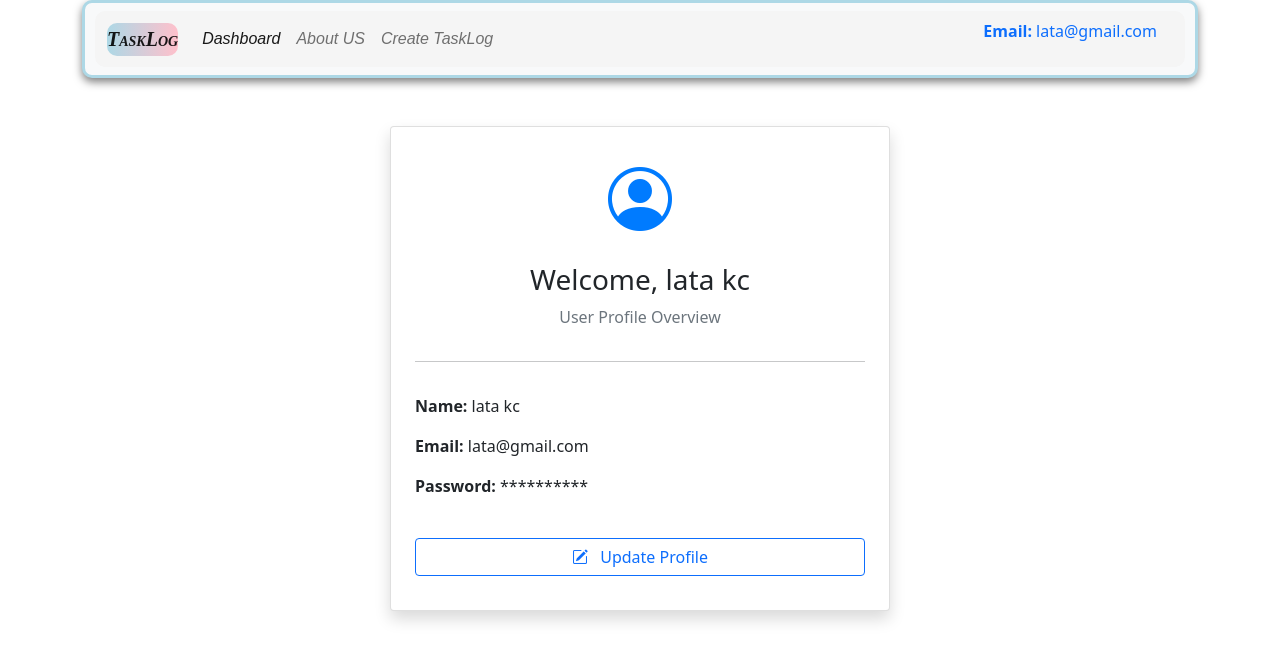
After one commit to KClata17/TaskLog, a Flask app: page /userdash in a window 1280 px wide. The commit adds this page. Shown: the top 661 px of the page. Run offline with Flask 3, Linux system fonts and the light colour scheme; a user stored in the database is signed in.

Commit message:
Add Profile: User Profile page has been added and user can update their data from the profile page.

```diff
--- a/app.py
+++ b/app.py
@@ -4,6 +4,7 @@ from sqlalchemy import create_engine, Column, Integer, String, DateTime
 from datetime import datetime
 from flask_sqlalchemy import SQLAlchemy
 from sqlalchemy.orm import joinedload
+from functools import wraps
 
 import bcrypt
 from werkzeug.security import generate_password_hash
@@ -90,8 +91,11 @@ def home():
     return render_template("home.html")
 
 @app.route('/dashboard')
+@login_required
 def dashboard():
     return render_template("dashboard.html")
+
+
 
 @app.route('/user_reg', methods = ['GET', 'POST'])
 def register():
@@ -128,6 +132,10 @@ def user_detail():
 
 @app.route('/updateuser/<int:user_id>', methods =['POST', 'GET'])
 def updateuser(user_id):
+    if current_user.user_id != user_id:
+        flash("You are not authorized to update this user.", "danger")
+        return redirect(url_for('userdash'))
+
     register_user = user_register.query.filter_by(user_id=user_id).first()
     if request.method=="POST":
         name = request.form['name']
@@ -144,7 +152,7 @@ def updateuser(user_id):
         # db.session.add(register_user)
         db.session.commit()
         flash("User updated successfully!", "Success")
-        return redirect('/userdetail')
+        return redirect('/userdash')
     # register_user = user_register.query.filter_by(user_id=user_id).first()
     return render_template('updateuser.html', register_user=register_user)
 
@@ -155,6 +163,19 @@ def delete_userdata(user_id):
     db.session.commit()
     return redirect('/userdetail')
 
+@app.route('/userdash')
+@login_required
+def userdash():
+    return render_template("userdash.html",user=current_user)
+
+##Only Login user can access the other data
+def login_required(f):
+    @wraps(f)
+    def decorated_function(*args, **kwargs):
+        if 'user_id' not in session and not current_user.is_authenticated:
+            return redirect(url_for('user_login'))  # Correct endpoint name
+        return f(*args, **kwargs)
+    return decorated_function
 
 
 
--- a/templates/base.html
+++ b/templates/base.html
@@ -9,49 +9,59 @@
 
     <!-- Bootstrap CSS -->
     <link href="https://cdn.jsdelivr.net/npm/bootstrap@5.1.3/dist/css/bootstrap.min.css" rel="stylesheet" integrity="sha384-1BmE4kWBq78iYhFldvKuhfTAU6auU8tT94WrHftjDbrCEXSU1oBoqyl2QvZ6jIW3" crossorigin="anonymous">
+    <!-- Bootstrap Icons CDN -->
+    <link rel="stylesheet" href="https://cdn.jsdelivr.net/npm/bootstrap-icons@1.10.5/font/bootstrap-icons.css">
 
 
-    <title>First Flask Project</title>
+    <title>TaskLog</title>
 </head>
 <body>
     <div class= "container" my-3>
 
         <nav class="navbar navbar-expand-lg navbar-light bg-light">
             <div class="container-fluid">
-              <a class="navbar-brand" href="/">TaskLog and Project CS 665</a>
+              <a class="navbar-brand" href="/">TaskLog </a>
               <button class="navbar-toggler" type="button" data-bs-toggle="collapse" data-bs-target="#navbarSupportedContent" aria-controls="navbarSupportedContent" aria-expanded="false" aria-label="Toggle navigation">
                 <span class="navbar-toggler-icon"></span>
               </button>
               <div class="collapse navbar-collapse" id="navbarSupportedContent">
                 <ul class="navbar-nav me-auto mb-2 mb-lg-0">
                   <li class="nav-item">
-                    <a class="nav-link active" aria-current="page" href="/dashboard">Home</a>
+                    <a class="nav-link active" aria-current="page" href="/dashboard">Dashboard</a>
                   </li>
                   <li class="nav-item">
                     <a class="nav-link" href="/userdata">About US</a>
                   </li>
-                  <li class="nav-item dropdown">
-                    <a class="nav-link dropdown-toggle" href="#" id="navbarDropdown" role="button" data-bs-toggle="dropdown" aria-expanded="false">
-                      Dropdown
-                    </a>
-                    <ul class="dropdown-menu" aria-labelledby="navbarDropdown">
-                      <li><a class="dropdown-item" href="/register">Create account</a></li>
-                      <li><a class="dropdown-item" href="/">Create your Todo</a></li>
-                      <li><hr class="dropdown-divider"></li>
-                      <li><a class="dropdown-item" href="#">Something else here</a></li>
-                    </ul>
+                  {% if session.get('user_id') %}
+                  <li class="nav-item">
+                    <a class="nav-link" href="/tasklog"> Create TaskLog</a>
                   </li>
+                  {% endif %}
+
+
+
+
                   <li class="nav-item">
                     <a class="nav-link active"></a>
                   </li>
                 </ul>
                 <form class="d-flex">
+                  {% if current_user.is_authenticated %}
+                    <a class="nav-link active">
+                      <p><b>Email:</b> {{ current_user.email }}</p>
+                    </a>
+                  {% else %}
+                    <a class="nav-link active">
+                      <p><b>Welcome, Guest</b></p>
+                    </a>
+                  {% endif %}
+                </form>
 
-                  <a class="nav-link active" type="submit"><p><b>Email: </b> {{user.email if user else "Guest" }}</p></a>
-                </form>
               </div>
             </div>
           </nav>
+
+
         </div>
 
 
--- a/templates/dashboard.html
+++ b/templates/dashboard.html
@@ -40,7 +40,7 @@
         <div class="bg-white p-4 rounded shadow-sm text-center">
           <h4 class="text-secondary mb-4">Quick Filters</h4>
           <div class="btn-group-vertical w-100" role="group" aria-label="Button group">
-            <a href="/tasklog?filter=all" class="btn btn-outline-dark">User Details</a>
+            <a href="/userdash?filter=all" class="btn btn-outline-dark">User Profile</a>
             <a href="/category/Work" class="btn btn-outline-primary">Work Tasks</a>
             <a href="/category/Personal" class="btn btn-outline-success">Personal Tasks</a>
             <a href="/pending_task?filter=pending" class="btn btn-outline-dark">Pending</a>
--- /dev/null
+++ b/templates/userdash.html
@@ -0,0 +1,23 @@
+{% extends "base.html" %}
+{% block body %}
+<div class="container mt-5 d-flex justify-content-center">
+    <div class="card shadow p-4" style="max-width: 500px; width: 100%;">
+        <div class="text-center">
+            <i class="bi bi-person-circle" style="font-size: 4rem; color: #007bff;"></i>
+            <h3 class="mt-3">Welcome, {{ user.name }}</h3>
+            <p class="text-muted">User Profile Overview</p>
+        </div>
+        <hr>
+        <div class="mt-3">
+            <p><strong>Name:</strong> {{ user.name }}</p>
+            <p><strong>Email:</strong> {{ user.email }}</p>
+            <p><strong>Password:</strong> **********</p> <!-- Hidden password -->
+        </div>
+        <div class="text-center mt-4">
+            <a href="{{ url_for('updateuser', user_id=user.user_id) }}" class="btn btn-outline-primary w-100">
+                <i class="bi bi-pencil-square me-2"></i> Update Profile
+            </a>
+        </div>
+    </div>
+</div>
+{% endblock body %}
```
Also changed, not shown: instance/TaskLog_database.db.
